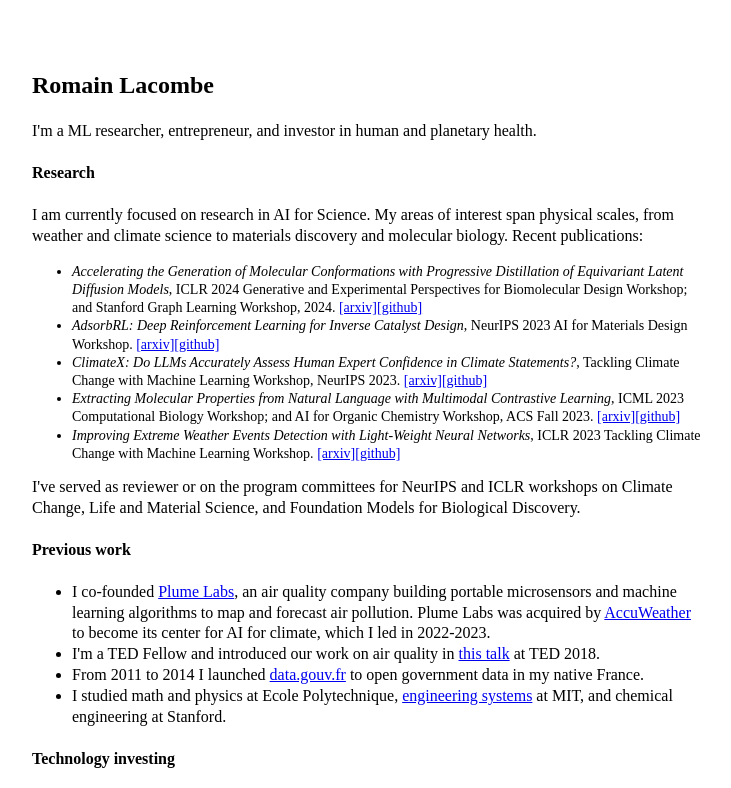
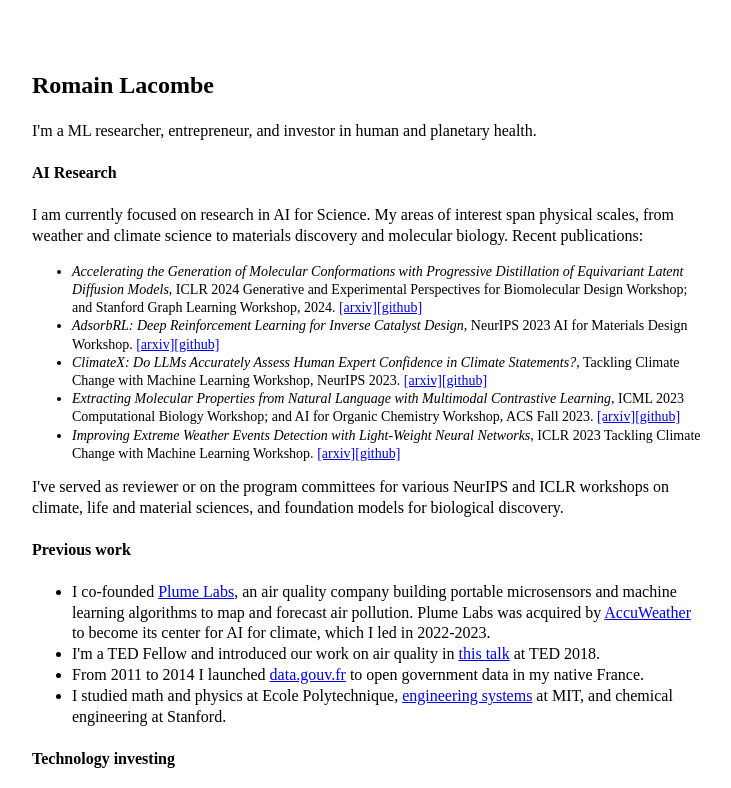
Before and after one commit to rlacombe/rlacombe.github.io, a plain HTML site: page index.html in a window 1280 px wide. Shown: the top 788 px of the page, without its empty margins (272-1003 px from the left). Drawn offline with Linux system fonts and the light colour scheme.

Commit message:
Edit index.html

```diff
--- a/index.html
+++ b/index.html
@@ -39,7 +39,7 @@
   <h2>Romain Lacombe</h2>
 	<p>I'm a ML researcher, entrepreneur, and investor in human and planetary health.</p>
 
-    <h4>Research</h4>
+    <h4>AI Research</h4>
 
     <p>I am currently focused on research in AI for Science. My areas of interest span physical scales, from weather and climate science to materials discovery and molecular biology. Recent publications:</p>
     <ul style="font-size: 14;">
@@ -49,7 +49,7 @@
         <li><i>Extracting Molecular Properties from Natural Language with Multimodal Contrastive Learning</i>, ICML 2023 Computational Biology Workshop; and AI for Organic Chemistry Workshop, ACS Fall 2023. <a href="https://arxiv.org/abs/2307.12996">[arxiv]</a><a href="https://github.com/rlacombe/new-MoMu">[github]</a></li>
         <li><i>Improving Extreme Weather Events Detection with Light-Weight Neural Networks</i>, ICLR 2023 Tackling Climate Change with Machine Learning Workshop. <a href="https://arxiv.org/abs/2304.00176">[arxiv]</a><a href="https://github.com/hannahg141/ClimateNet">[github]</a></li>
     </ul>
-    I've served as reviewer or on the program committees for NeurIPS and ICLR workshops on Climate Change, Life and Material Science, and Foundation Models for Biological Discovery.
+    I've served as reviewer or on the program committees for various NeurIPS and ICLR workshops on climate, life and material sciences, and foundation models for biological discovery.
 
     <h4>Previous work</h4>
 
```
